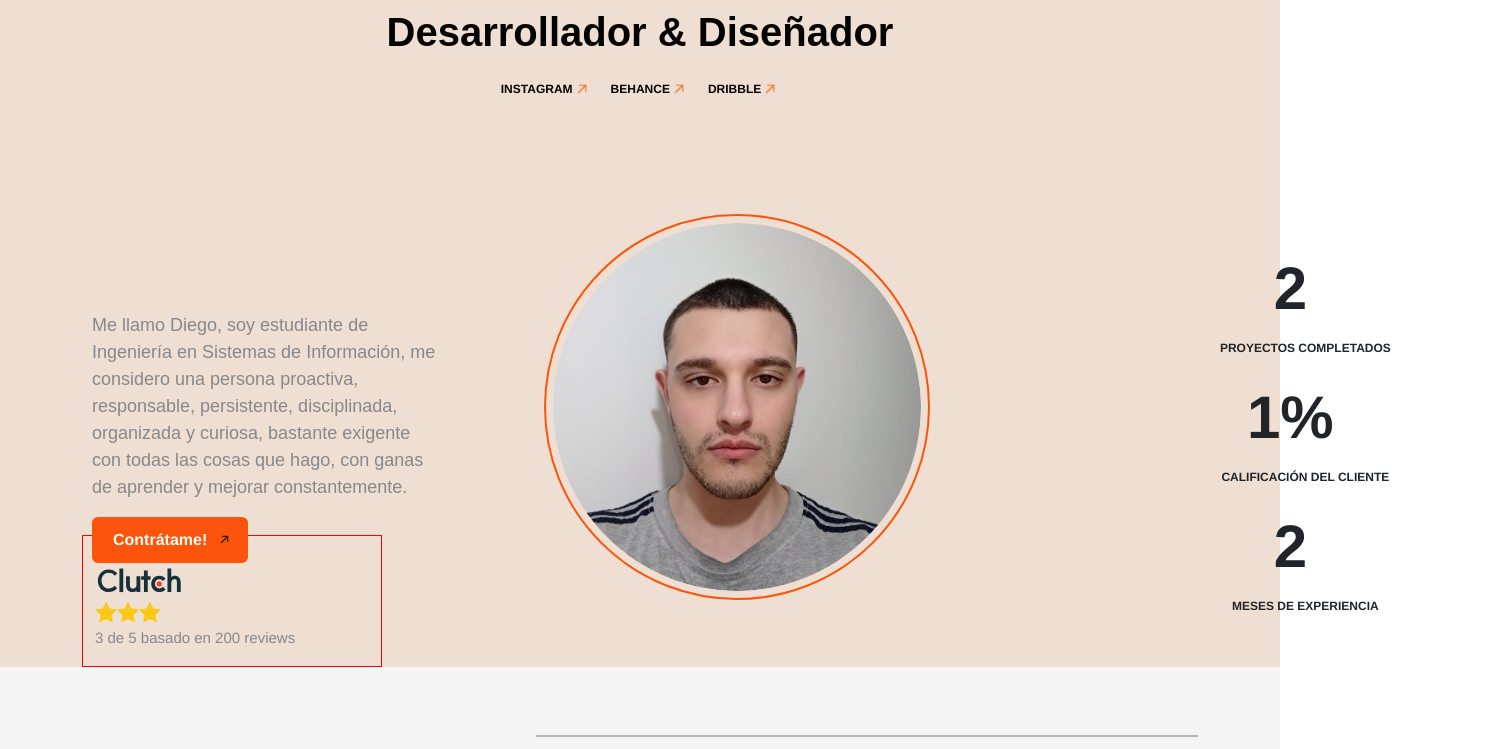
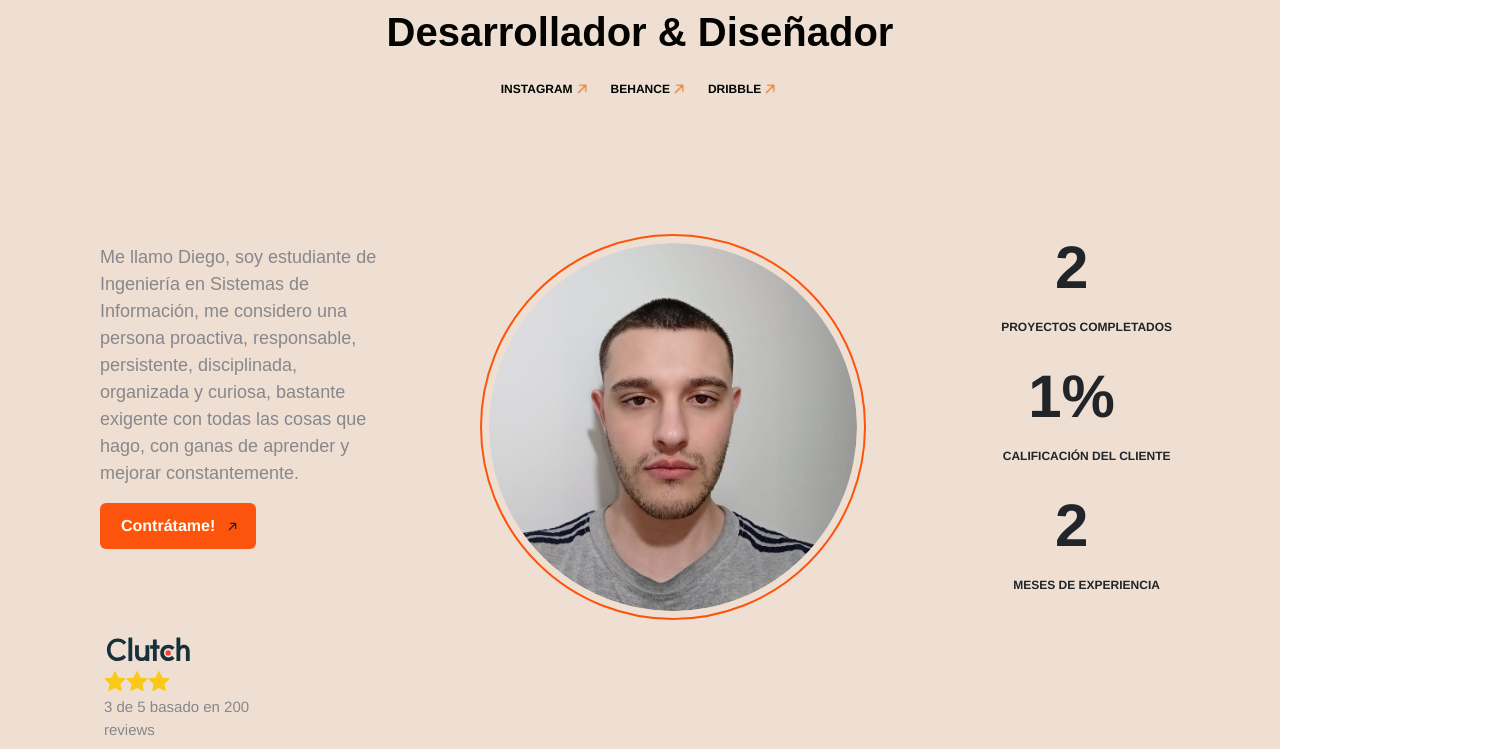
Before and after one commit to diegociriaci/PortfolioReactDiegoCiriaciRibone, a React (Vite) app in the folder vite-project/: page / in a window 1280 px wide. Shown: the part 198-947 px from the top of the page, 1492 px wide, since content can reach past the window. Built offline with nearby package versions, Linux system fonts and the light colour scheme.

Commit message:
Finalice el responsive del componente Hero

```diff
--- a/vite-project/src/Component/Hero/Hero.css
+++ b/vite-project/src/Component/Hero/Hero.css
@@ -48,19 +48,23 @@
     padding: 3.125rem 0.625rem;
     margin-left: -7.5rem;
     margin-right: 7.5rem;
-    /* width: 100%; */
     width: 88.125rem;
 }
 
 .mi-presentacion{
-    flex: 1;
-    margin-top: -5rem;
+    /* flex: 1; */
+    margin-top: -7.5rem;
     /* margin-left: -10px; */
     padding: 0;
-    width: 100%;
+    width: 30%;
+    margin-bottom: 1.25rem;
+    /* margin-top: 1.875rem; */
+    /* margin-left: -7.5rem; */
+    height: auto;
 }
 
 .mi-presentacion p{
+    /* width: 100%; */
     max-width: 21.875rem;
     color: #87878c;
     font-family: sans-serif;
@@ -92,24 +96,25 @@
 
 .foto-perfil-flexbox{
     margin-top: 3.125rem;
-    margin-bottom: 1.875rem;
-    padding-left: 14.625rem;
-    /* margin-left: 240px; */
+    /* margin-bottom: 1.875rem; */
+    /* padding-left: 14.625rem; */
+    margin-left: 3.125rem;
 }
 
 .foto-perfil{
+
     outline: 0.125rem solid #fc540d;
     outline-offset: 0.4375rem;
     border-radius: 50%;
-    width: 37.5rem;
-    height: 37.5rem;
-    /* width: 100%;
-    height: auto; */
+    /* width: 37.5rem; */
+    /* height: 37.5rem; */
+    width: 100%;
+    height: auto;
 }
 
 .contenedor-info{
     flex: 1;
-    margin-top: 4.95rem;
+    /* margin-top: 0; */
     /* width: 0; */
     margin-left: 6.25rem;
 }
@@ -133,15 +138,16 @@
 }
 
 .contenedor-puntuacion{
-    width: 18.75rem;
+    width: 20%;
+    /* width: 18.75rem; */
     /* height: 11.25rem; */
-    /* position: relative; */
+    position: relative;
     bottom: 11.25rem;
+    left: 0.625rem;
     /* padding: 0.625rem 0.625rem; */
-    margin-top: -9.10rem;
+    /* margin-top: -5.10rem; */
     margin-left: -7.5rem;
-    margin-right: 7.5rem;
-
+    /* margin-right: 7.5rem; */
 }
 
 .imagen-clutch img{
@@ -188,6 +194,8 @@
         flex-direction: column;
         justify-content: center;
         align-items: center;
+        margin: 0;
+        width: 100%;
     }
 
     .mi-presentacion{
@@ -211,22 +219,12 @@
         width: 85%;
     }
 
-    .foto-perfil-flexbox{
-        margin-top: -37.125rem;
-        margin-bottom: 0;
-        padding-left: 0;
-    }
-
-    .foto-perfil{
-         visibility: hidden;
+    .foto-perfil-flexbox, .foto-perfil, .contenedor-puntuacion{
+        display: none;
     }
 
     .contenedor-info{
-        padding-right: 3.125rem;
-        margin-right: 5.625rem;
-        width: 100%;
-        margin-top: 0.625rem;
-        margin-bottom: 0;
+        margin-left: 0;
     }
 
     .info-numero{
@@ -235,11 +233,6 @@
 
     .info-texto{
         font-size: 0.65rem;
-    }
-
-    .contenedor-puntuacion{
-        visibility: hidden;
-        margin-top: -11.10rem;
     }
 }
 
@@ -288,22 +281,16 @@
         width: 85%;
     }
 
-    .foto-perfil-flexbox{
-        /* margin-top: 3.125rem; */
-        margin-top: -39.125rem;
-        margin-bottom: 0;
-        padding-left: 0;
-    }
-
-    .foto-perfil{
-        visibility: hidden;
+    .foto-perfil-flexbox, .foto-perfil, .contenedor-puntuacion{
+        display: none;
     }
 
     .contenedor-info{
-        padding-right: 3.125rem;
-        margin-right: 5.625rem;
+        /* padding-right: 3.125rem; */
+        /* margin-right: 5.625rem; */
         width: 100%;
-        margin-top: 2.925rem;
+        /* margin-top: 2.925rem; */
+        margin-left: 0;
     }
 
     .info-numero{
@@ -312,11 +299,6 @@
 
     .info-texto{
         font-size: 0.65rem;
-    }
-
-    .contenedor-puntuacion{
-        visibility: hidden;
-        margin-top: -11.10rem;
     }
 }
 
@@ -349,15 +331,19 @@
     .contenedor-presentacion{
         height: auto;
         margin-left: 0.5rem;
-        width: 95%;
+        width: 100%;
     }
 
     .mi-presentacion{
-        width: 100%;
+        width: 40%;
         margin-top: 0;
-        /* margin-left: -10px; */
         padding: 0;
-        width: 100%;
+    }
+
+    .foto-perfil-flexbox{
+        width: 20%;
+        margin-left: 0;
+        margin-top: -70px;
     }
 
     .foto-perfil{
@@ -365,15 +351,6 @@
         max-width: 18rem;
         height: auto;
         border-radius: 50%;
-    }
-
-    .contenedor-info{
-        /* padding-right: 3.125rem; */
-        /* margin-right: 5.625rem; */
-        width: 100%;
-        margin-top: 0.625rem;
-        margin-bottom: 0;
-        border: 1px solid blue;
     }
 
     .info-numero{
@@ -388,11 +365,11 @@
         /* max-width: 100%; */
         width: 18.75rem;
         /* height: 11.25rem; */
-        /* position: relative; */
-        bottom: 11.25rem;
+        position: relative;
+        bottom: 1.25rem;
         /* padding: 0.625rem 0.625rem; */
-        margin-top: -4.10rem;
-        margin-left: 1rem;
+        /* margin-top: 7.10rem; */
+        margin-left: 0;
         margin-right: 7.5rem;
     }
 }
@@ -415,8 +392,9 @@
         width: 1.125rem;
     }
 
-    .mi-presentacion{
-        padding: 0 3rem;
+    .contenedor-presentacion{
+        height: auto;
+        margin-left: 0.5rem;
         width: 100%;
     }
 
@@ -428,16 +406,13 @@
         padding: 0.625rem 1.25rem;
     }
 
-    .contenedor-presentacion{
-        height: auto;
-        margin-left: 0;
-        margin-right: 2.5rem;
-    }
-
     .foto-perfil-flexbox{
         margin-top: 3.125rem;
         margin-bottom: 1.875rem;
         padding-left: 0;
+        width: 40%;
+        margin-left: 0;
+        /* margin-top: -70px; */
     }
 
     .mi-presentacion{
@@ -445,6 +420,7 @@
         margin-top: 5rem;
         padding: 0;
         width: 100%;
+        margin-bottom: 7.5rem
     }
 
     .foto-perfil{
@@ -452,6 +428,7 @@
         max-width: 23rem;
         max-height: 23rem;
         border-radius: 50%;
+        margin-left: 6.875rem;
     }
 
     .info-numero{
@@ -464,7 +441,32 @@
 
     .contenedor-puntuacion{
         max-width: 18.75rem;
-        border: 1px solid red;
+        position: relative;
         margin-left: 0;
+        margin-top: 4.10rem;
     }
 }
+
+@media (min-width: 1401px) and (max-width:1545px) {
+    .contenedor-presentacion{
+        height: auto;
+        margin-left: 0.5rem;
+        width: 100%;
+    }
+
+    .foto-perfil-flexbox{
+        margin-top: 3.125rem;
+        margin-bottom: 1.875rem;
+        padding-left: 0;
+        width: 40%;
+        margin-left: 0;
+        /* margin-top: -70px; */
+    }
+
+    .contenedor-puntuacion{
+        max-width: 18.75rem;
+        position: relative;
+        margin-left: 0;
+        margin-top: 4.10rem;
+    }
+}
--- a/vite-project/src/Component/Hero/Hero.jsx
+++ b/vite-project/src/Component/Hero/Hero.jsx
@@ -19,14 +19,14 @@ const Hero = ({ onShowModal }) => {
                         </div>
                     </div>
                 </div>
-                <div className="d-flex flex-md-row justify-content-center align-items-center contenedor-presentacion">
+                <div className="d-flex justify-content-between align-items-center contenedor-presentacion">
                     <div className="col-md-4 mi-presentacion d-flex flex-column align-items-start">
                         <p>Me llamo Diego, soy estudiante de Ingeniería en Sistemas de Información, me considero una persona proactiva, responsable, persistente, disciplinada, organizada y curiosa, bastante exigente con todas las cosas que hago, con ganas de aprender y mejorar constantemente.</p>
                         <button className="btn d-block boton-contratame" onClick={onShowModal}>
                             Contrátame! <img className="imagen-flecha-boton" src="img/img-flecha-diagonal.svg" alt="Flecha" />
                         </button>
                     </div>
-                    <div className="col-md-4 d-flex justify-content-center align-items-center foto-perfil-flexbox">
+                    <div className="col-md-5 foto-perfil-flexbox">
                         <img className="foto-perfil" src="img/foto-perfil.png" alt="Foto de perfil" />
                     </div>
                     <div className="col-md-4 d-flex flex-column align-items-center contenedor-info">
```
